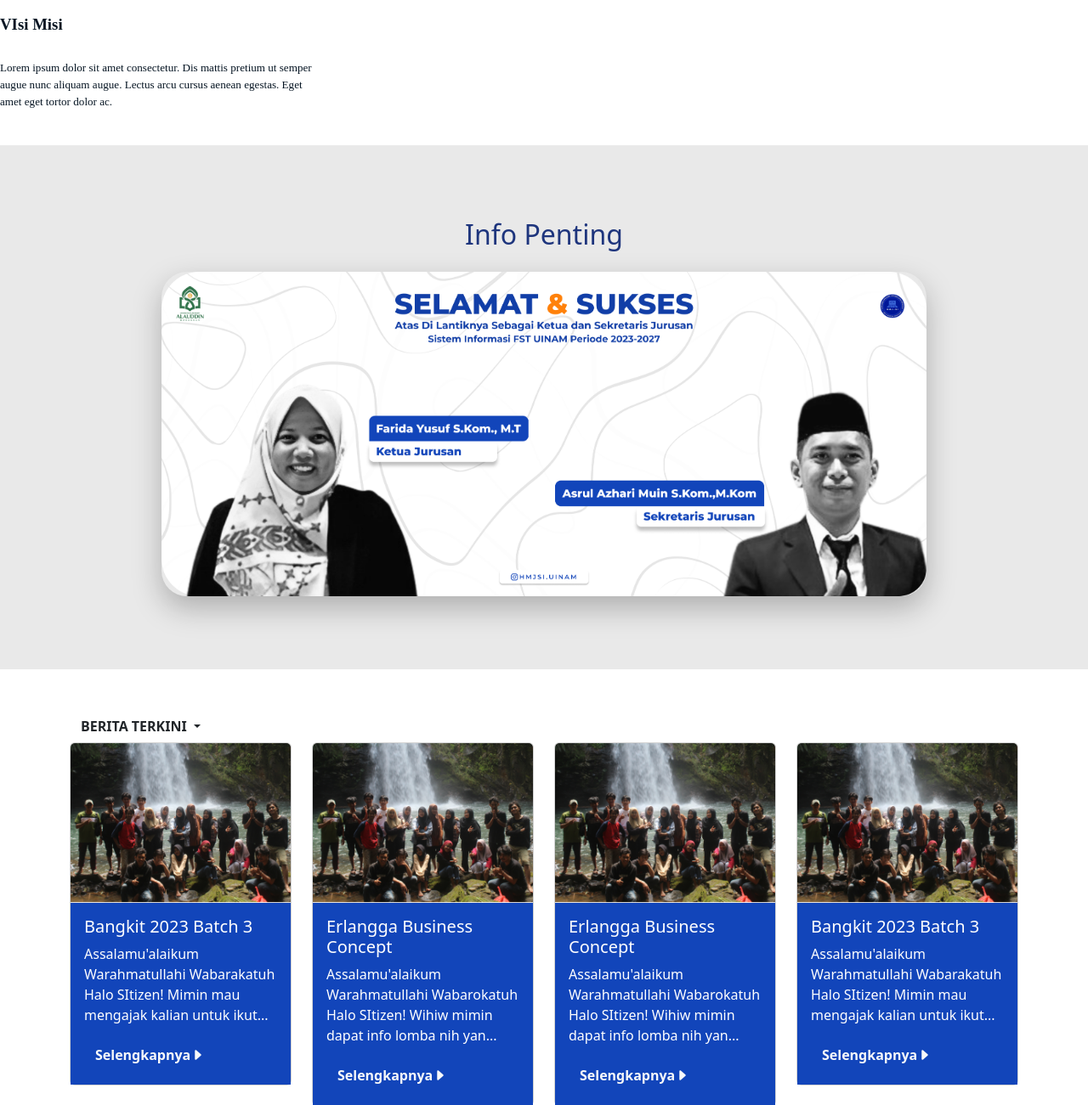
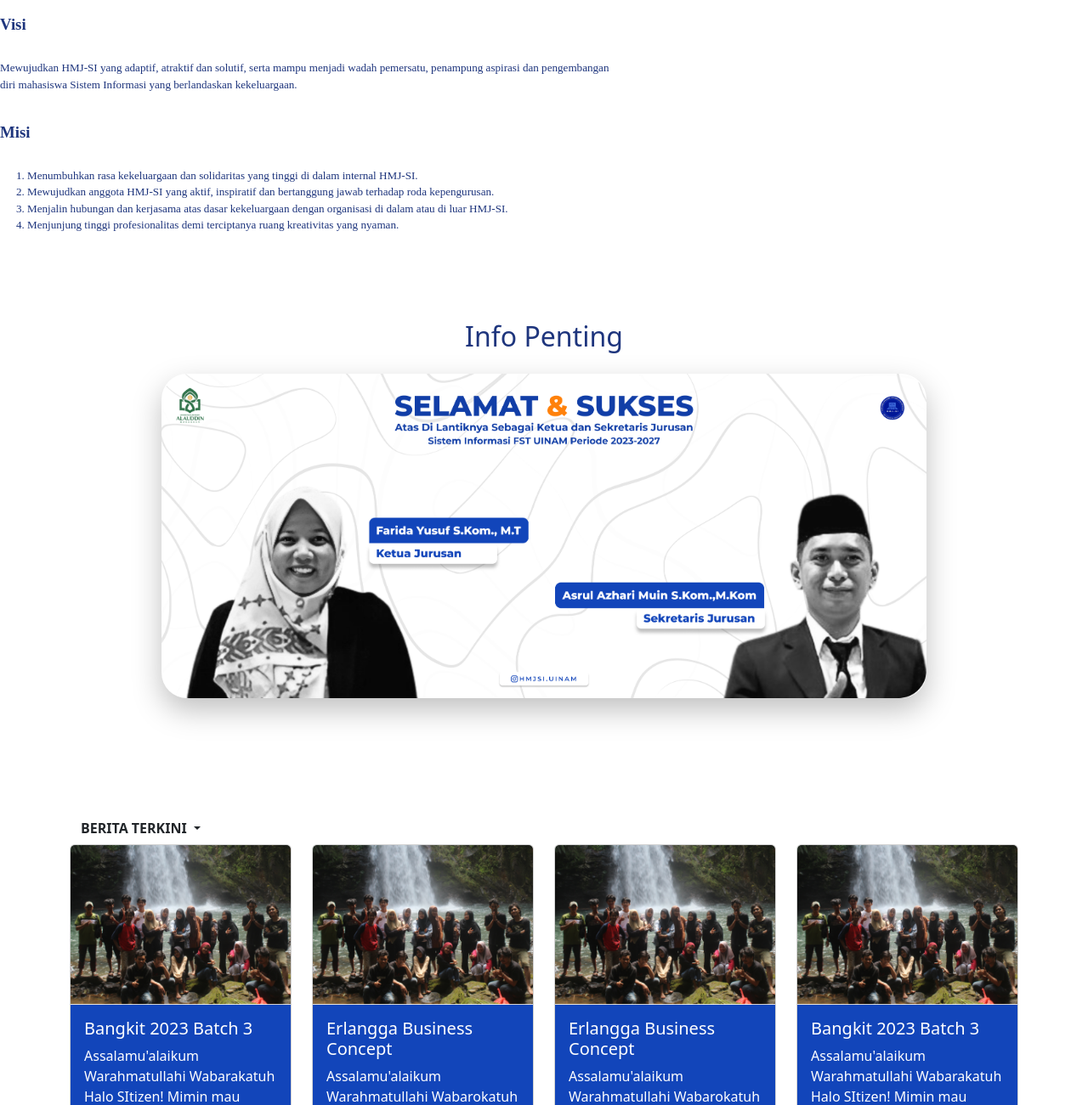
Before and after one commit to Cipaxdragon/HMJ-SI, a PHP site: page / in a window 1280 px wide. Shown: the part 1827-3128 px from the top of the page at 85% size. Run offline with PHP 8.4, Linux system fonts and the light colour scheme; data comes from the database, SQL or seed files in the repository; some libraries are stand-ins or nearby versions; some web fonts are replaced.

Commit message:
visi misi edit

```diff
--- a/pages/beranda.php
+++ b/pages/beranda.php
@@ -3,7 +3,6 @@
    <style>
       .kotakAtas {
       background-image: url('assets/image/Bg_hero.png');
-
       padding :0px;
       background-color :white;
       }
@@ -66,13 +65,12 @@
       </div>
    </div>
 </div>
-
-
-
 <!-- tentang (kenali kami lebih lanjut) -->
 <div class='tentang d-flex gap-3 '>
    <style>
       .tentang{
+      color: #1E357D;
+
       margin-top:60px;
       margin-bottom:60px;
       display: flex!important;
@@ -86,7 +84,6 @@
       font-size: 18.81px;
       font-family: "Montserrat";
       font-weight: 600;
-color: rgba(6, 21, 35, 1);
       width: 100px;
       height: 23px;
       }
@@ -94,11 +91,8 @@ height: 23px;
       font-size: 13.11px;
       font-family: "Montserrat";
       font-weight: 500;
-color: rgba(6, 21, 35, 1);
-width: 379.17px;
-height: 85px;
+      width: 720px;
       }
-
       #knli{
       background-image: url('assets\image\tm.png');
       font-size: 14.11px;
@@ -125,7 +119,7 @@ height: 85px;
          <p class="tt">Tentang</p>
       </div>
       <div>
-         <p class="ls">Lorem ipsum dolor sit amet consectetur. Dis mattis pretium ut semper augue nunc aliquam augue. Lectus arcu cursus aenean egestas. Eget amet eget tortor dolor ac. </p>
+         <p class="ls"> Himpunan Mahasiswa Jurusan Sistem Informasi adalah suatu wadah yang menampung mahasiswa Sistem Informasi yang mengatur jalannya roda organisasi yang dihimpun dalam anggaran dasar dan anggaran rumah tangga untuk menciptakan suasanan kehidupan organisasi yang kondusif dan dinamis</p>
       </div>
       <button id="knli"class = "btn btn-outline-secondary">
       Kenali Kami Lebih Lanjut
@@ -135,8 +129,6 @@ height: 85px;
       <img src="assets\image\Group 2007.png" alt="">
    </div>
 </div>
-
-
 <!-- =========================== visimisi ================================ -->
 <style>
    #visimisi{
@@ -156,33 +148,39 @@ height: 85px;
    margin-left: 0px;
    flex-direction: column;
    margin-right: 230‒;
-    margin-right: 230px;
+   margin-right: 160px;
    }
-
-
 </style>
-
 <div id="visimisi" class='tentang d-flex gap-3 '>
    <div>
       <img src="assets\image\Visi_Misi.png" alt="">
    </div>
    <div id="vss"  style="flex-direction: column;" class="d-flex gap-3">
       <div >
-         <p class="tt">VIsi Misi</p>
+         <p class="tt">Visi</p>
       </div>
       <div>
-         <p class="ls">Lorem ipsum dolor sit amet consectetur. Dis mattis pretium ut semper augue nunc aliquam augue. Lectus arcu cursus aenean egestas. Eget amet eget tortor dolor ac. </p>
+         <p class="ls">Mewujudkan HMJ-SI yang adaptif, atraktif dan solutif, serta mampu menjadi wadah pemersatu, penampung aspirasi dan pengembangan diri mahasiswa Sistem Informasi yang berlandaskan kekeluargaan.</p>
       </div>
-
+      <div >
+         <p class="tt">Misi</p>
       </div>
-
+      <div>
+         <ol class="ls">
+          <li>Menumbuhkan rasa kekeluargaan dan solidaritas yang tinggi di dalam internal HMJ-SI.</li>
+          <li>Mewujudkan anggota HMJ-SI yang aktif, inspiratif dan bertanggung jawab terhadap roda kepengurusan.</li>
+          <li>Menjalin hubungan dan kerjasama atas dasar kekeluargaan dengan organisasi di dalam atau di luar HMJ-SI.</li>
+          <li>Menjunjung tinggi profesionalitas demi terciptanya ruang kreativitas yang nyaman.</li>
+         </ol>
+      </div>
+   </div>
+</div>
 </div>
 <!-- =========================== Highlight ================================ -->
-
 <style>
    .hailaig{
    color: #1E357D;
-   background-color: #e9e9e9;
+   background-color: white;
    display: flex;
    flex-direction: column;
    align-items: center;
@@ -196,17 +194,13 @@ height: 85px;
    box-shadow: 0px 14px 34px 0px rgba(0, 0, 0, 0.25);
    border-radius: 30px;
    width: 900px;
-
    }
    .susunan{
    display: flex!important;
    justify-content: center;
    align-items: center;
    flex-direction: row;
-
    }
-
-
 </style>
 <div class="hailaig gap-3">
    <h2>Info Penting</h2>
@@ -214,7 +208,6 @@ border-radius: 30px;
       <img src="assets\image\Berita_Kajur.png" alt="gambar">
    </div>
 </div>
-
 <!-- ============================= Berita Terkini ============================= -->
 <div class="berita-terkini container mt-5">
    <div class="dropdown">
```
Also changed, not shown: assets/image/313.png (added), assets/image/Frame 2.png (added). Lines whose indentation alone changed are shown as unchanged.
